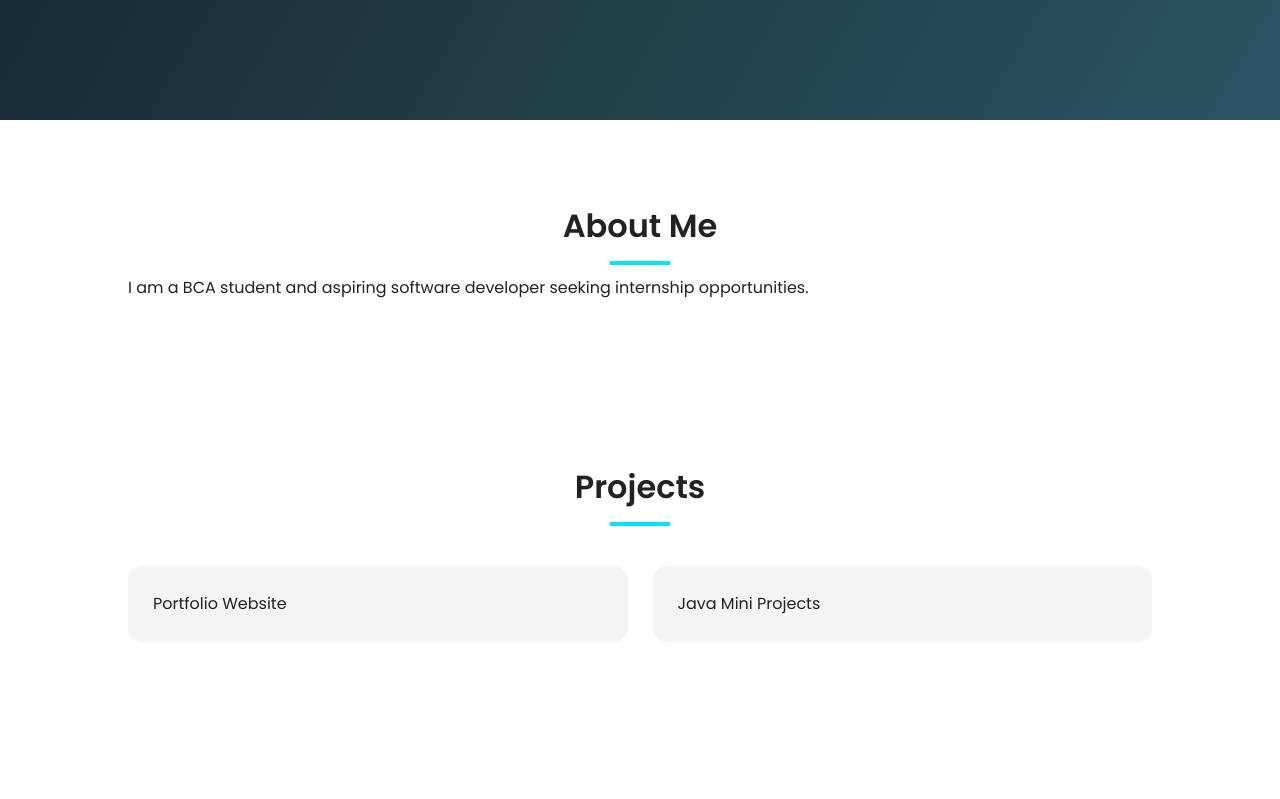
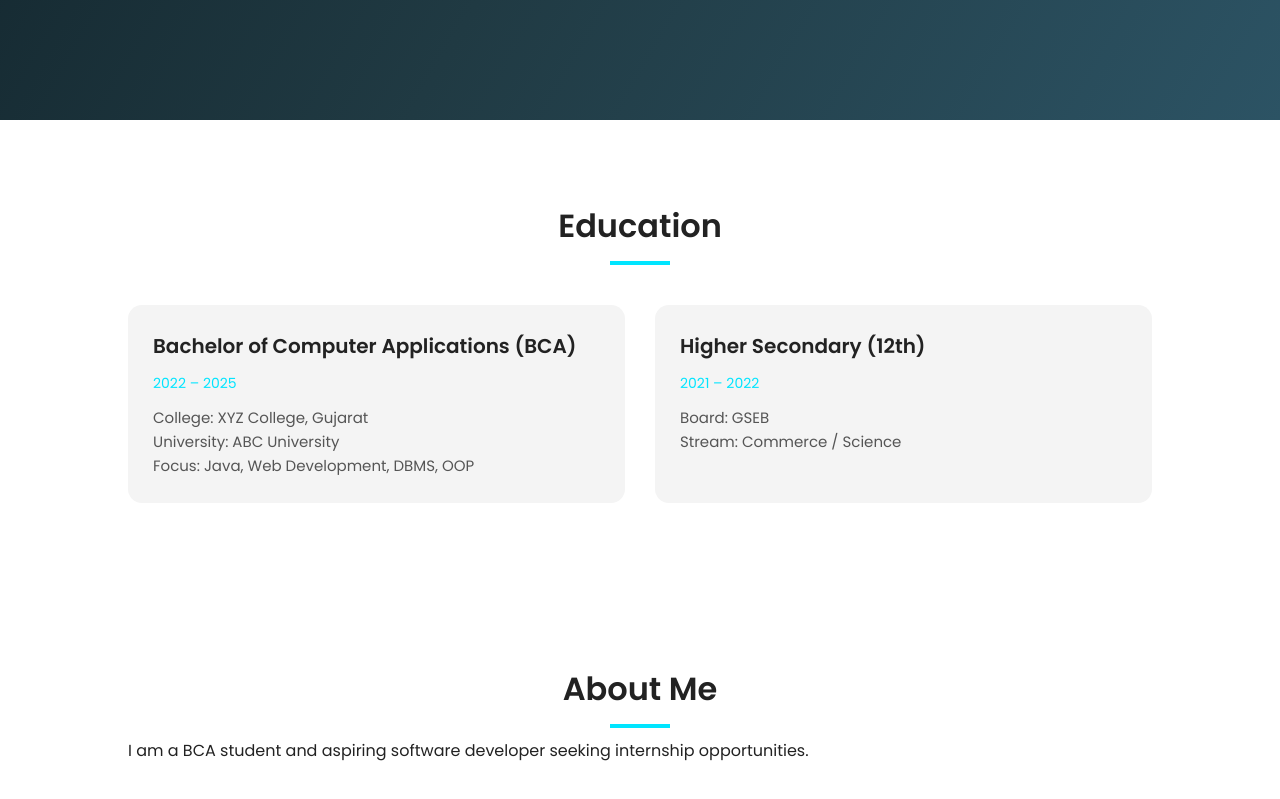
Before and after one commit to Jaydeep754/empty, a plain HTML site: page index.html in a window 1280 px wide. Shown: the part 680-1479 px from the top of the page. Drawn offline with Linux system fonts and the light colour scheme.

Commit message:
educationadded

```diff
--- a/index.html
+++ b/index.html
@@ -166,6 +166,45 @@
                 font-size: 30px
             }
         }
+
+        /* =====================
+   EDUCATION SECTION
+===================== */
+        .education-container {
+            margin-top: 40px;
+            display: grid;
+            grid-template-columns: repeat(auto-fit, minmax(280px, 1fr));
+            gap: 30px;
+        }
+
+        .education-card {
+            background: var(--card);
+            padding: 25px;
+            border-radius: 14px;
+            transition: 0.4s ease;
+        }
+
+        .education-card:hover {
+            transform: translateY(-8px);
+            box-shadow: 0 15px 30px rgba(0, 0, 0, 0.15);
+        }
+
+        .education-card h3 {
+            font-size: 20px;
+            margin-bottom: 8px;
+        }
+
+        .education-card span {
+            font-size: 14px;
+            color: var(--accent);
+            font-weight: 500;
+        }
+
+        .education-card p {
+            margin-top: 10px;
+            font-size: 15px;
+            color: #555;
+        }
     </style>
 </head>
 
@@ -187,6 +226,34 @@
             <p>Web Developer | Java | Frontend</p>
         </div>
     </header>
+    <!-- ===== EDUCATION ===== -->
+    <section id="education" class="reveal">
+        <h2>Education</h2>
+
+        <div class="education-container">
+
+            <div class="education-card">
+                <h3>Bachelor of Computer Applications (BCA)</h3>
+                <span>2022 – 2025</span>
+                <p>
+                    College: XYZ College, Gujarat <br>
+                    University: ABC University <br>
+                    Focus: Java, Web Development, DBMS, OOP
+                </p>
+            </div>
+
+            <div class="education-card">
+                <h3>Higher Secondary (12th)</h3>
+                <span>2021 – 2022</span>
+                <p>
+                    Board: GSEB <br>
+                    Stream: Commerce / Science
+                </p>
+            </div>
+
+        </div>
+    </section>
+
     <section id="about" class="reveal">
         <h2>About Me</h2>
         <p>I am a BCA student and aspiring software developer seeking internship opportunities.</p>
```
